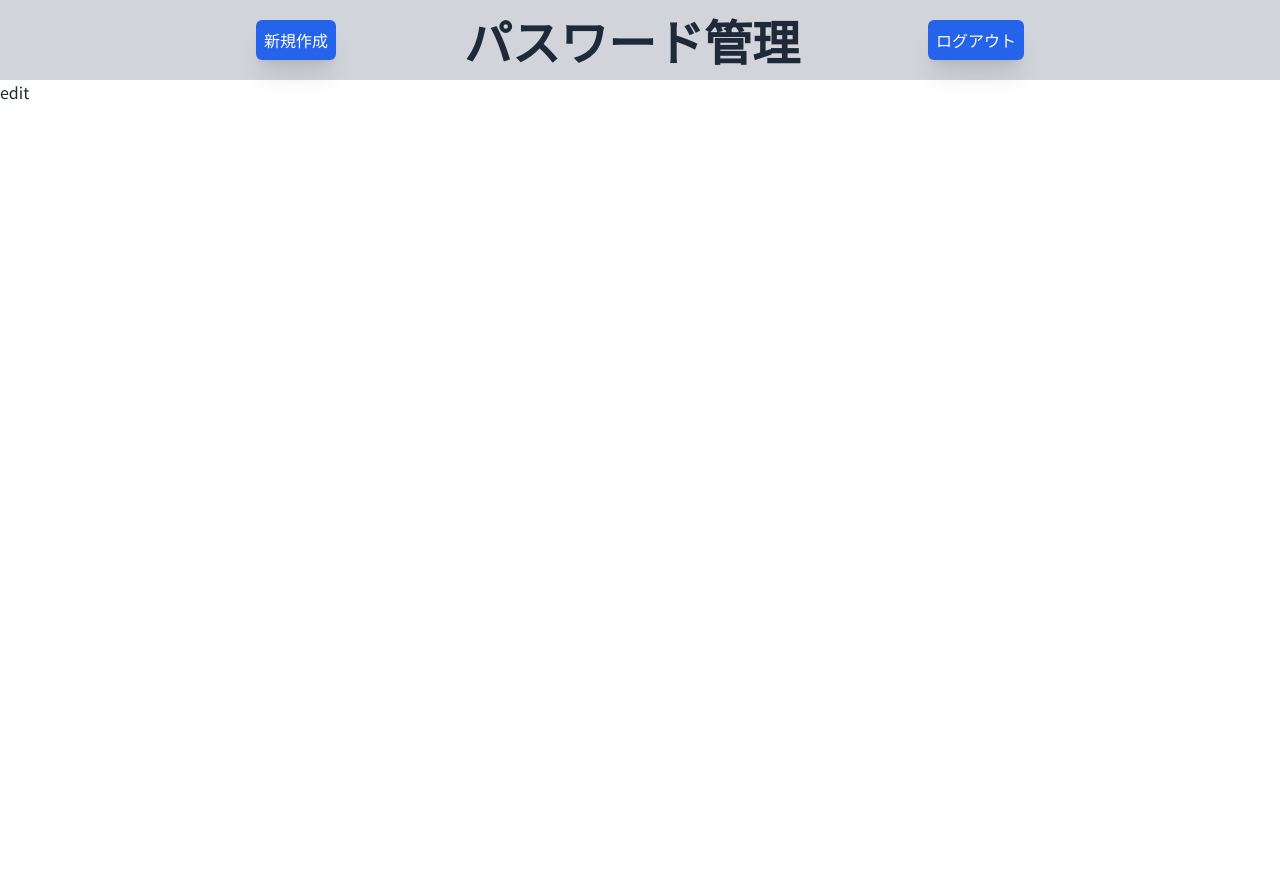
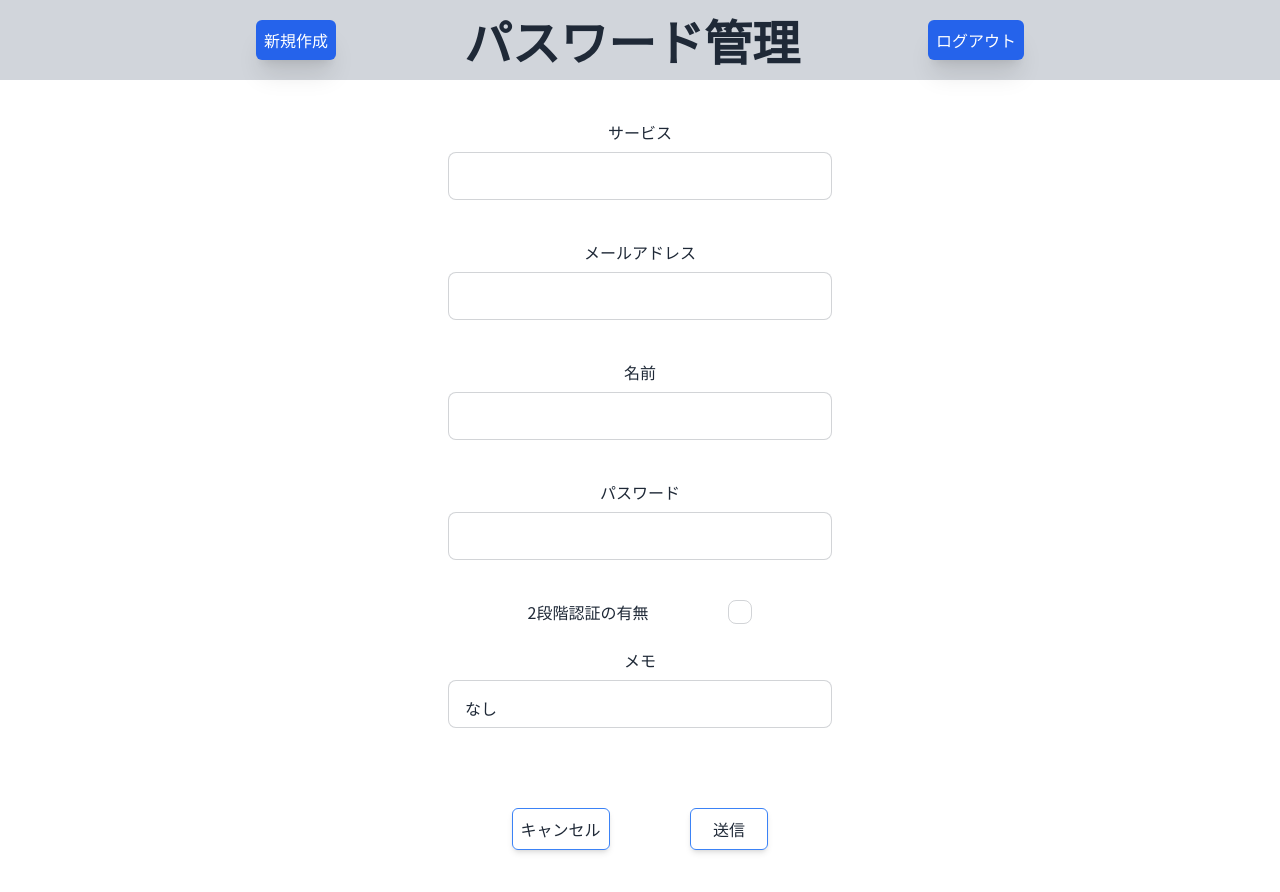
Before and after one commit to remon2207/portfolio-frontend-password-manager, a Next.js app: page /edit in a window 1280 px wide. Shown: the top 892 px of the page. Before the commit the page ends 800 px from the top, so only its background shows below. Built offline with nearby package versions, Linux system fonts and the light colour scheme.

Commit message:
feat: Formコンポーネントを追加

```diff
--- a/src/app/edit/page.tsx
+++ b/src/app/edit/page.tsx
@@ -1,7 +1,15 @@
+'use client'
+
+import { Form } from '@/components/organisms/Form'
+
 import type { NextPage } from 'next'
 
 const Edit: NextPage = () => {
-  return <>edit</>
+  return (
+    <>
+      <Form />
+    </>
+  )
 }
 
 export default Edit
```
